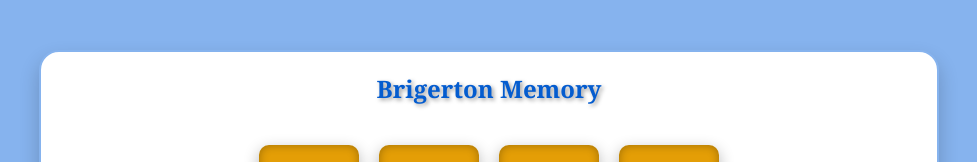
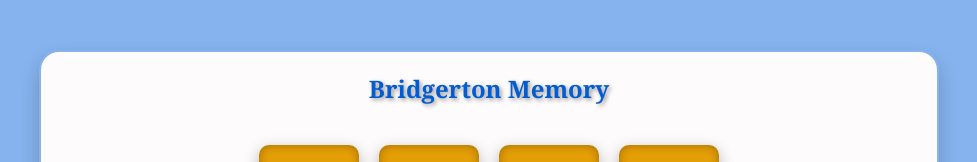
Before and after one commit to lauralemos05/JogodaMemoria, a plain HTML site: page index.html in a window 1280 px wide. Shown: the top 162 px of the page, without its empty margins (151-1128 px from the left). Drawn offline with Linux system fonts and the light colour scheme.

Commit message:
concerto do nome

```diff
--- a/index.html
+++ b/index.html
@@ -8,7 +8,7 @@
 </head>
 <body>
     <section class="containerP">
-        <h1>Brigerton Memory</h1>
+        <h1>Bridgerton Memory</h1>
         <div id="gameBoard"></div>
     </section>
     <script src="script.js"></script>
--- a/style.css
+++ b/style.css
@@ -10,15 +10,16 @@
   align-items: center;
   height: 100vh;
   background-color: #86b3ee;
-  color: #FFFFFF;
+  color: #ffffff95;
   font-family: Georgia;
+  justify-content: center;
 }
 
 .containerP {
   display: flex;
   flex-direction: column;
   align-items: center;
-  background-color: #FFFFFF;
+  background-color: #fdfbfb;
   padding: 20px;
   width: 900px;
   height: 700px;
```
